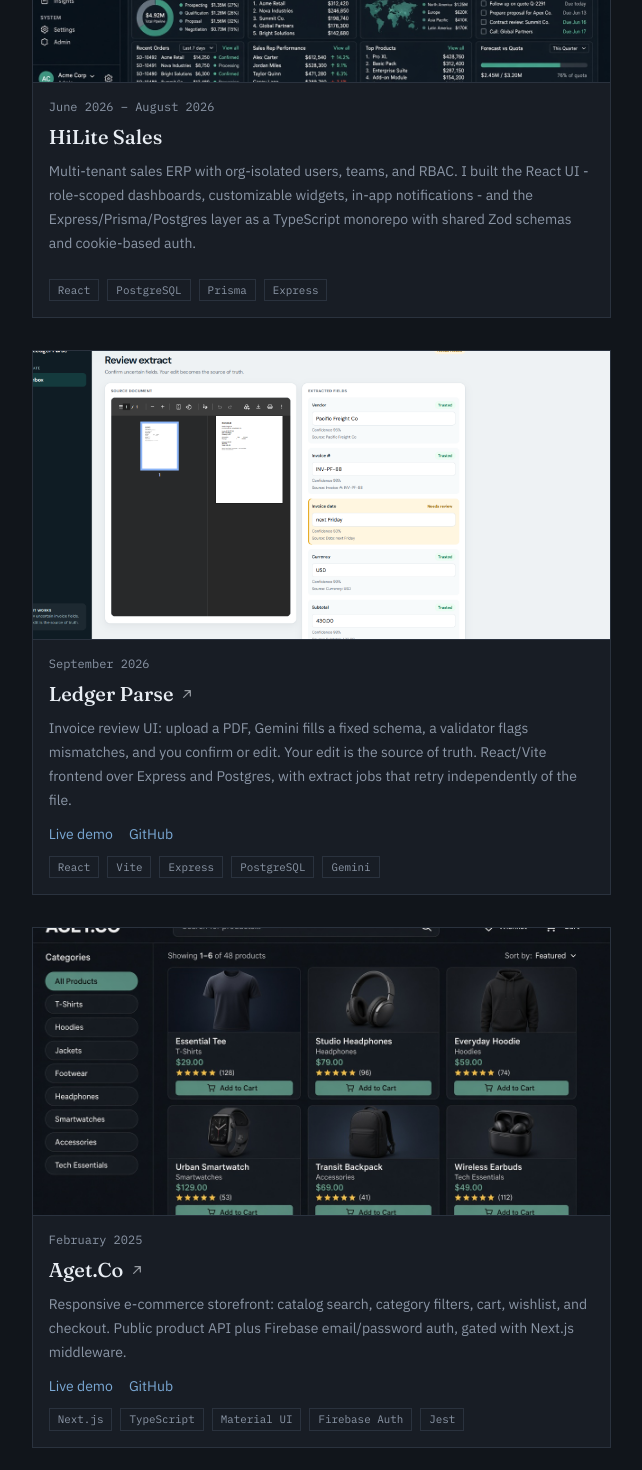
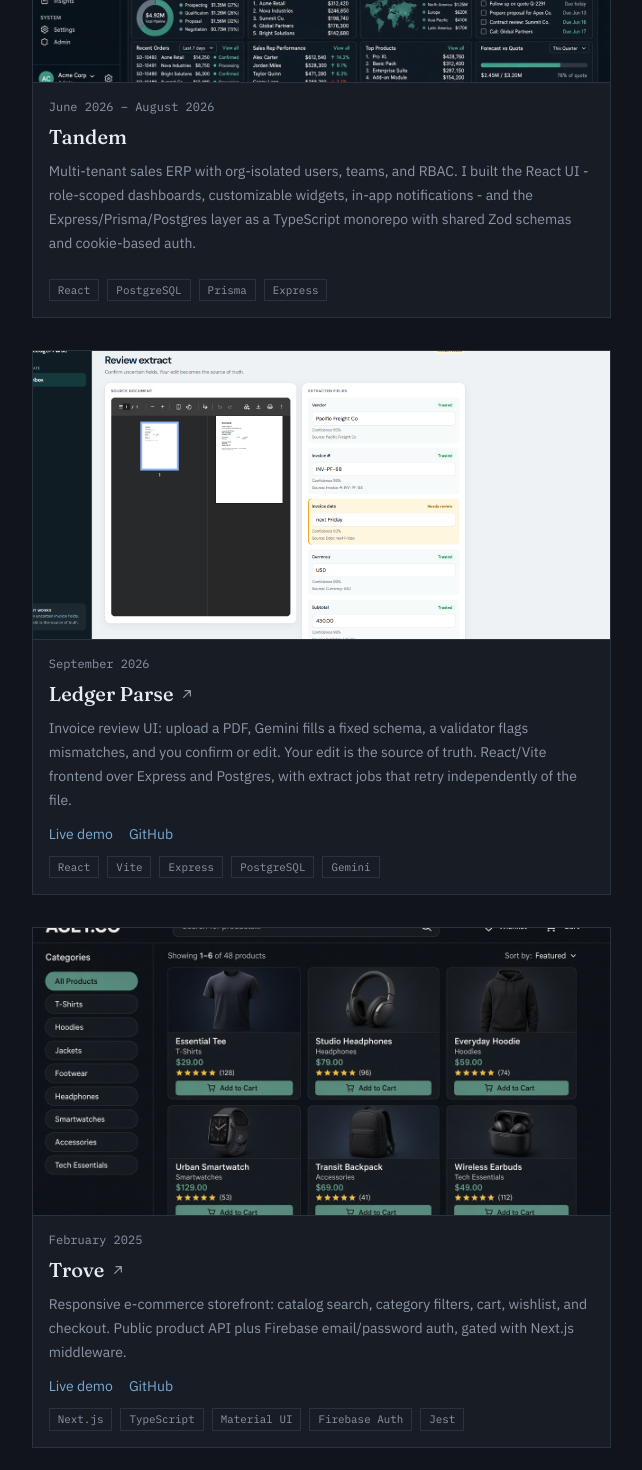
Before and after one commit to MoShahan/portfolio, a Next.js app: page / in a window 1280 px wide. Shown: the part 1320-2790 px from the top of the page, without its empty margins (541-1183 px from the left). Built offline with nearby package versions, Linux system fonts and the light colour scheme.

Commit message:
Update project titles and image alt texts for HiLite Sales and Aget.Co to Tandem and Trove, respectively, in site data.

```diff
--- a/src/data/site.ts
+++ b/src/data/site.ts
@@ -106,13 +106,13 @@ export const site = {
       imageAlt: "Xivi home feed with a left sidebar and Everyone / Following tabs",
     },
     {
-      title: "HiLite Sales",
+      title: "Tandem",
       period: "June 2026 – August 2026",
       summary:
         "Multi-tenant sales ERP with org-isolated users, teams, and RBAC. I built the React UI - role-scoped dashboards, customizable widgets, in-app notifications - and the Express/Prisma/Postgres layer as a TypeScript monorepo with shared Zod schemas and cookie-based auth.",
       tags: ["React", "PostgreSQL", "Prisma", "Express"],
       image: "/projects/hilite-sales.png",
-      imageAlt: "HiLite Sales dashboard with widgets, charts, and notifications",
+      imageAlt: "Tandem dashboard with widgets, charts, and notifications",
     },
     {
       title: "Ledger Parse",
@@ -127,7 +127,7 @@ export const site = {
         "Ledger Parse review screen with a PDF invoice beside extracted fields",
     },
     {
-      title: "Aget.Co",
+      title: "Trove",
       period: "February 2025",
       summary:
         "Responsive e-commerce storefront: catalog search, category filters, cart, wishlist, and checkout. Public product API plus Firebase email/password auth, gated with Next.js middleware.",
@@ -135,7 +135,7 @@ export const site = {
       githubHref: "https://github.com/MoShahan/agetware-ecommerce",
       tags: ["Next.js", "TypeScript", "Material UI", "Firebase Auth", "Jest"],
       image: "/projects/aget-co.png",
-      imageAlt: "Aget.Co storefront with product grid, search, and filters",
+      imageAlt: "Trove storefront with product grid, search, and filters",
     },
     {
       title: "Theatre Seats",
```
